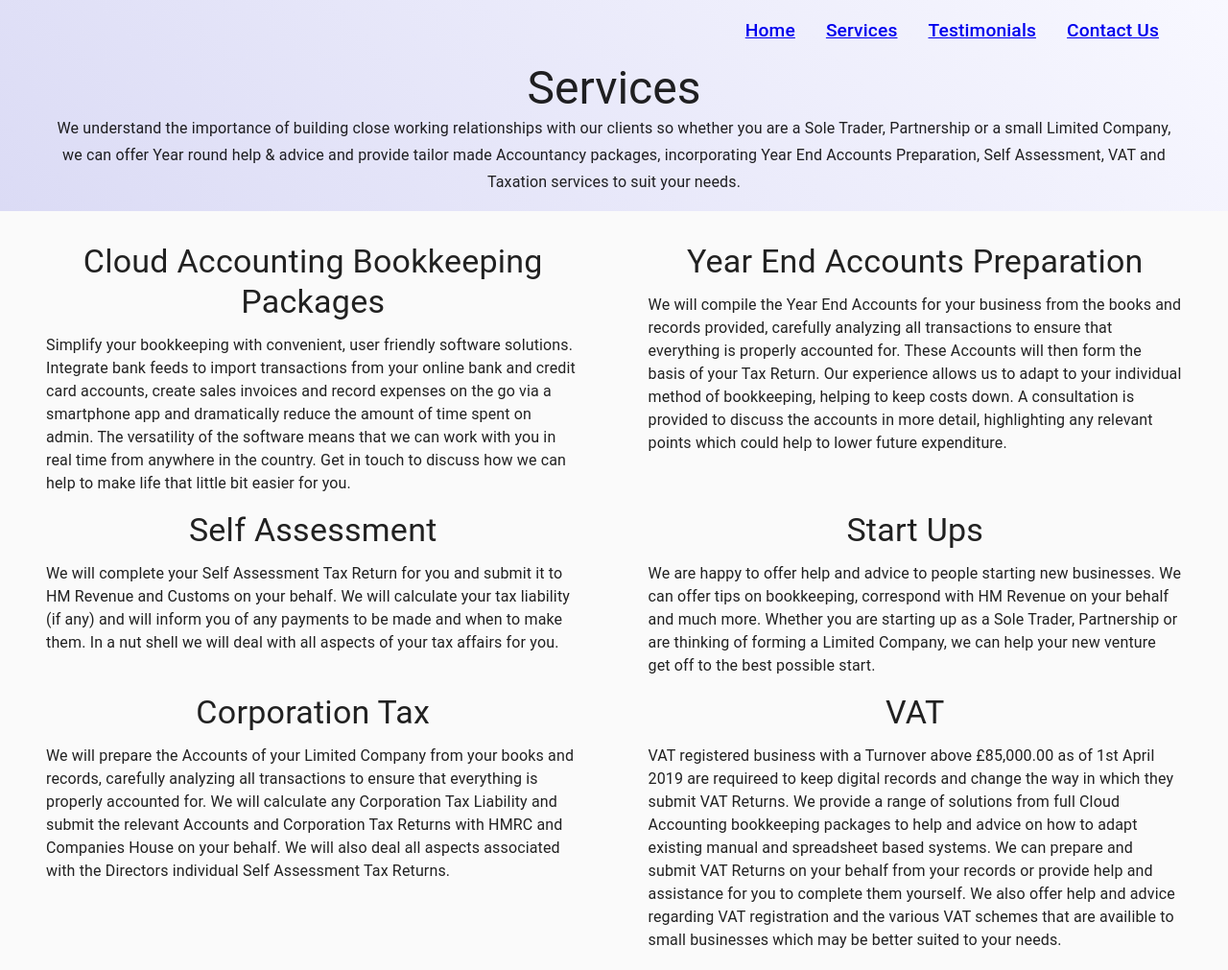
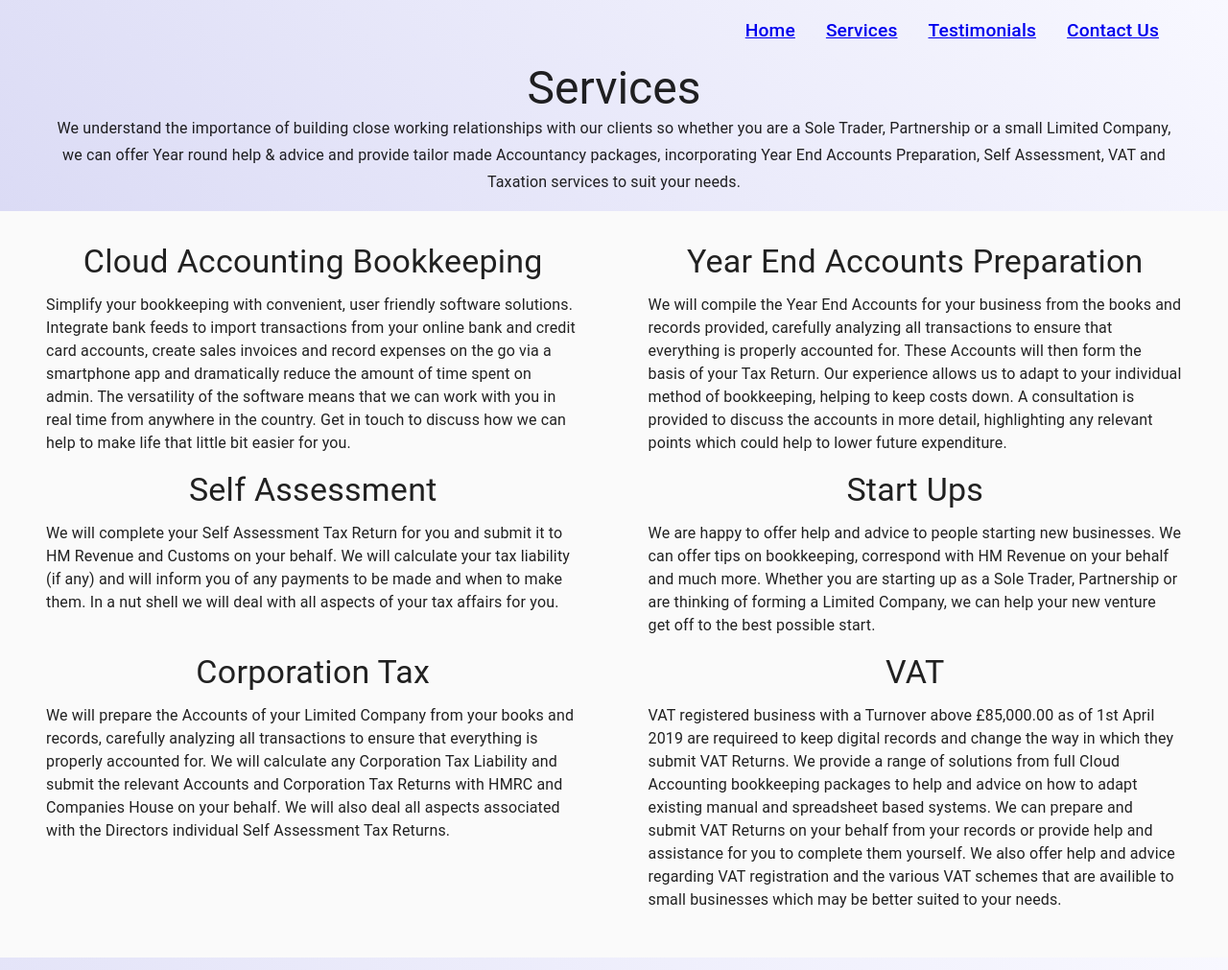
Before and after one commit to BluePearMedia/SBA, a Gatsby site: page /services in a window 1280 px wide. Shown: the top 1011 px of the page at 96% size. Built offline with nearby package versions, Linux system fonts and the light colour scheme; Gatsby itself is replaced by a stand-in of ours; grey boxes are pictures that could not be loaded.

Commit message:
Update services.js

```diff
--- a/src/pages/services.js
+++ b/src/pages/services.js
@@ -7,7 +7,7 @@ import Template from '../components/template/template';
 
 const service = [
   {
-    name: 'Cloud Accounting Bookkeeping Packages',
+    name: 'Cloud Accounting Bookkeeping',
     description:
       'Simplify your bookkeeping with convenient, user friendly software solutions. Integrate bank feeds to import transactions from your online bank and credit card accounts, create sales invoices and record expenses on the go via a smartphone app and dramatically reduce the amount of time spent on admin. The versatility of the software means that we can work with you in real time from anywhere in the country. Get in touch to discuss how we can help to make life that little bit easier for you.',
   },
```
